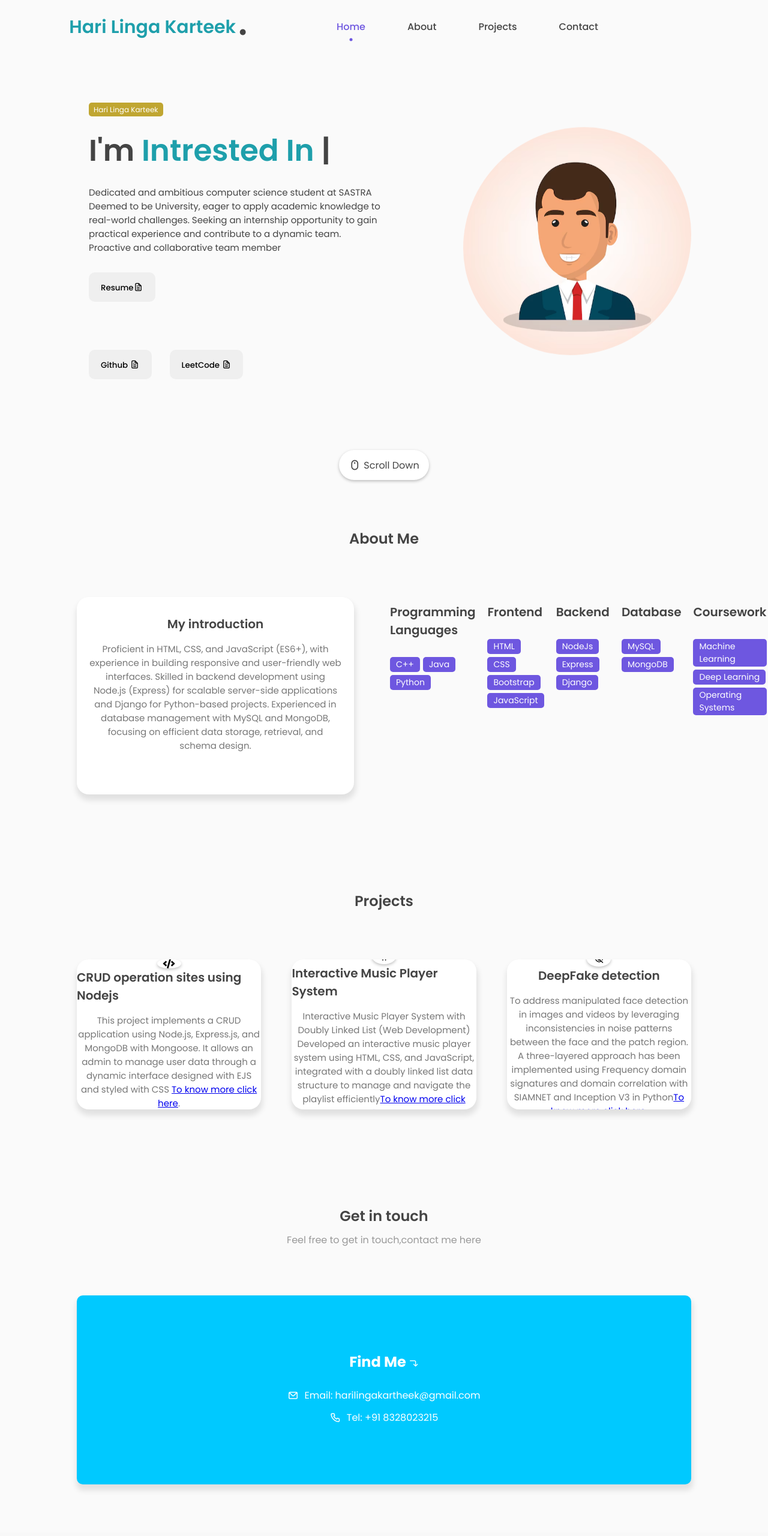
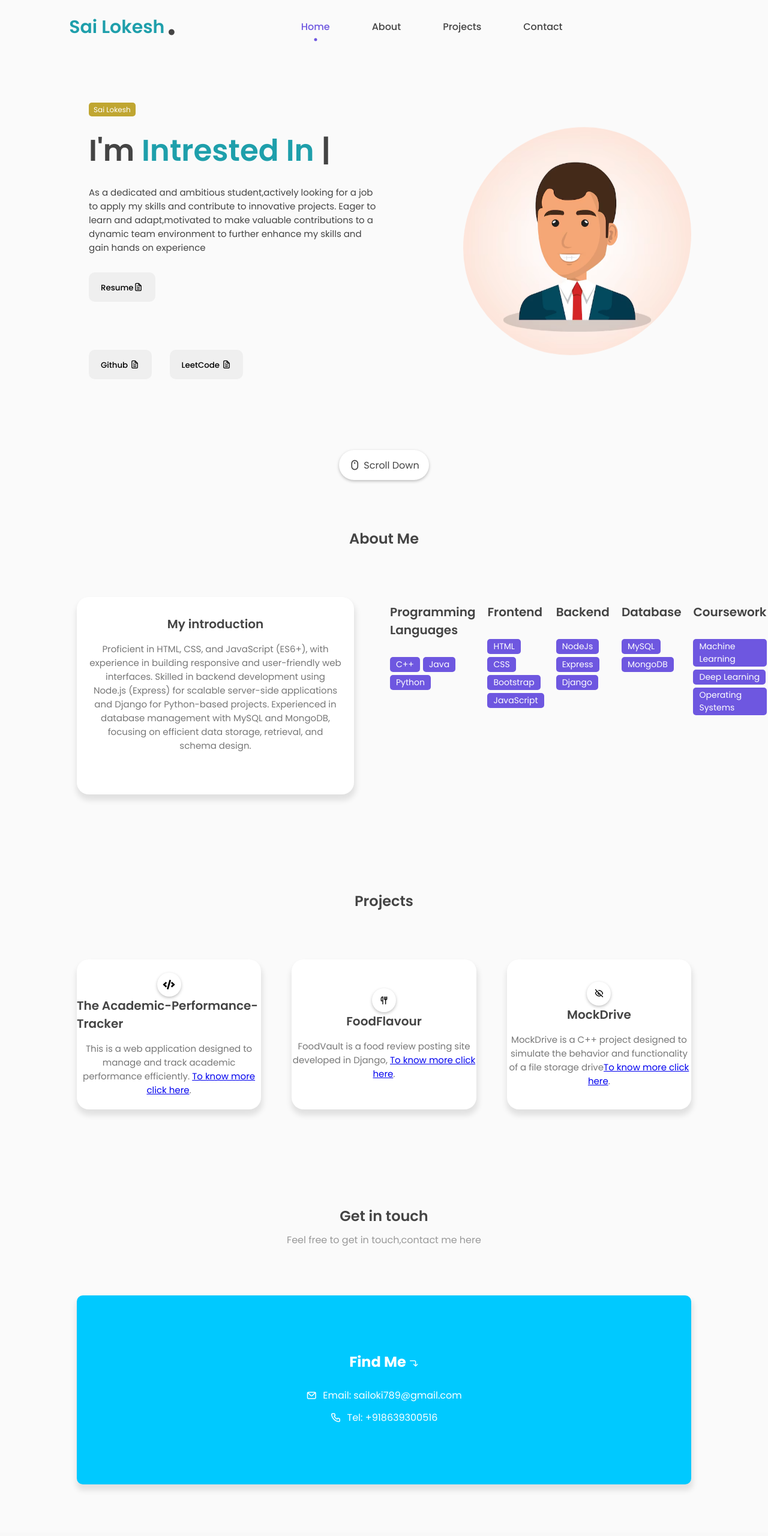
Before and after one commit to sailokesh23/Portfolio, a plain HTML site: page index.html in a window 1280 px wide. Shown: the top 2560 px of the page at 60% size. Drawn offline with nearby package versions, Linux system fonts and the light colour scheme.

Commit message:
Update index.html

```diff
--- a/index.html
+++ b/index.html
@@ -24,7 +24,7 @@
         <!-- --------------- HEADER --------------- -->
         <nav id="header">
             <div class="nav-logo">
-                <p class="nav-name">Hari Linga Karteek</p>
+                <p class="nav-name">Sai Lokesh</p>
                 <span>.</span>
             </div>
             <div class="nav-menu" id="myNavMenu">
@@ -62,25 +62,27 @@
             <section class="featured-box" id="home">
                 <div class="featured-text">
                     <div class="featured-text-card">
-                        <span>Hari Linga Karteek</span>
+                        <span>Sai Lokesh</span>
                     </div>
                     <div class="featured-name">
                         <p>I'm <span class="typedText"></span></p>
                     </div>
                     <div class="featured-text-info">
-                        <p>Dedicated and ambitious computer science student at SASTRA Deemed to be University, eager to
-                            apply academic knowledge to real-world challenges. Seeking an internship opportunity to gain practical
-                            experience and contribute to a dynamic team. Proactive and collaborative team member
+                        <p>As a dedicated and ambitious student,actively looking for a job to apply my skills and
+                            contribute to innovative
+                            projects. Eager to learn and adapt,motivated to make valuable contributions to a dynamic
+                            team environment to
+                            further enhance my skills and gain hands on experience
                         </p>
                     </div>
                     <div class="featured-text-btn">
 
-                        <button class="btn"><a href="https://github.com/Harilingakartheek/resume">Resume<i class="uil uil-file-alt"></i></a></button>
+                        <button class="btn"><a href="https://github.com/sailokesh23/Resume">Resume<i class="uil uil-file-alt"></i></a></button>
                     </div>
                     <div class="social_icons">
 
-                        <button class="btn"><a href="https://github.com/Harilingakartheek">Github <i class="uil uil-file-alt"></i></a></button>
-<button class="btn"><a href="https://leetcode.com/u/Harilingakartheek/">LeetCode <i class="uil uil-file-alt"></i></a></button>
+                        <button class="btn"><a href="https://github.com/sailokesh23">Github <i class="uil uil-file-alt"></i></a></button>
+<button class="btn"><a href="https://leetcode.com/u/sailoki789/">LeetCode <i class="uil uil-file-alt"></i></a></button>
 
                     </div>
                 </div>
@@ -190,31 +192,25 @@
                 <div class="project-container">
                     <div class="project-box">
                         <div class="icon"><i class="fas fa-code"></i></div>
-                        <h3>CRUD operation sites using Nodejs</h3>
+                        <h3>The Academic-Performance-Tracker</h3>
                         <label style="text-align: center; display: block;">
-                            This project implements a CRUD application using Node.js, Express.js, and MongoDB with Mongoose.
-It allows an admin to manage user data through a dynamic interface designed with EJS and styled
-with CSS <a href="https://github.com/Harilingakartheek/node_CRUD_form">To know more click here</a>.
+                            This is a web application designed to manage and track academic performance efficiently. <a href="https://github.com/sailokesh23/Academic-Performance-Tracker">To know more click here</a>.
                           </label>
                     </div>
                     <div class="project-box">
                         <div class="icon"><i class="uil uil-utensils"></i></div>
 
-                        <h3>Interactive Music Player System</h3>
+                        <h3>FoodFlavour</h3>
                         <label style="text-align: center; display: block;">
-                            Interactive Music Player System with Doubly Linked List (Web Development)
-Developed an interactive music player system using HTML, CSS, and JavaScript, integrated with a
-doubly linked list data structure to manage and navigate the playlist efficiently<a href="https://github.com/Harilingakartheek/-Interactive-Music-Player-System-with-Doubly-Linked-List">To know more click here</a>.
+                            FoodVault is a food review posting site developed in Django, <a href="https://github.com/sailokesh23/FlavorVault">To know more click here</a>.
                           </label>
 
                     </div>
                     <div class="project-box">
                         <div class="icon"><i class="uil uil-eye-slash"></i></div>
-                        <h3>DeepFake detection</h3>
+                        <h3>MockDrive</h3>
                         <label style="text-align: center; display: block;">
-                            To address manipulated face detection in images and videos by leveraging inconsistencies in noise
-patterns between the face and the patch region. A three-layered approach has been implemented using
-Frequency domain signatures and domain correlation with SIAMNET and Inception V3 in Python<a href="https://github.com/sailokesh23/Deep-Fake-Detection">To know more click here</a>.
+                            MockDrive is a C++ project designed to simulate the behavior and functionality of a file storage drive<a href="https://github.com/sailokesh23/MockDrive">To know more click here</a>.
                           </label>
                     </div>
                 </div>
@@ -231,8 +227,8 @@ Frequency domain signatures and domain correlation with SIAMNET and Inception V3
 
                         <div class="contact-info">
                             <h2>Find Me <i class="uil uil-corner-right-down"></i></h2>
-                            <p><i class="uil uil-envelope"></i> Email: harilingakartheek@gmail.com</p>
-                            <p><i class="uil uil-phone"></i> Tel: +91 8328023215</p>
+                            <p><i class="uil uil-envelope"></i> Email: sailoki789@gmail.com</p>
+                            <p><i class="uil uil-phone"></i> Tel: +918639300516</p>
                         </div>
 
                 </div>
@@ -244,7 +240,7 @@ Frequency domain signatures and domain correlation with SIAMNET and Inception V3
         <!-- --------------- FOOTER --------------- -->
         <footer>
             <div class="top-footer">
-                <p>Hari Linga Kartheek</p>
+                <p>sai Lokesh</p>
             </div>
             <div class="middle-footer">
                 <ul class="footer-menu">
@@ -264,7 +260,7 @@ Frequency domain signatures and domain correlation with SIAMNET and Inception V3
             </div>
 
             <div class="bottom-footer">
-                <p>Copyright &copy; <a href="#home" style="text-decoration: none;">Hari Linga Kartheek</a> - All rights reserved
+                <p>Copyright &copy; <a href="#home" style="text-decoration: none;">Sai Lokesh</a> - All rights reserved
                 </p>
             </div>
         </footer>
```
